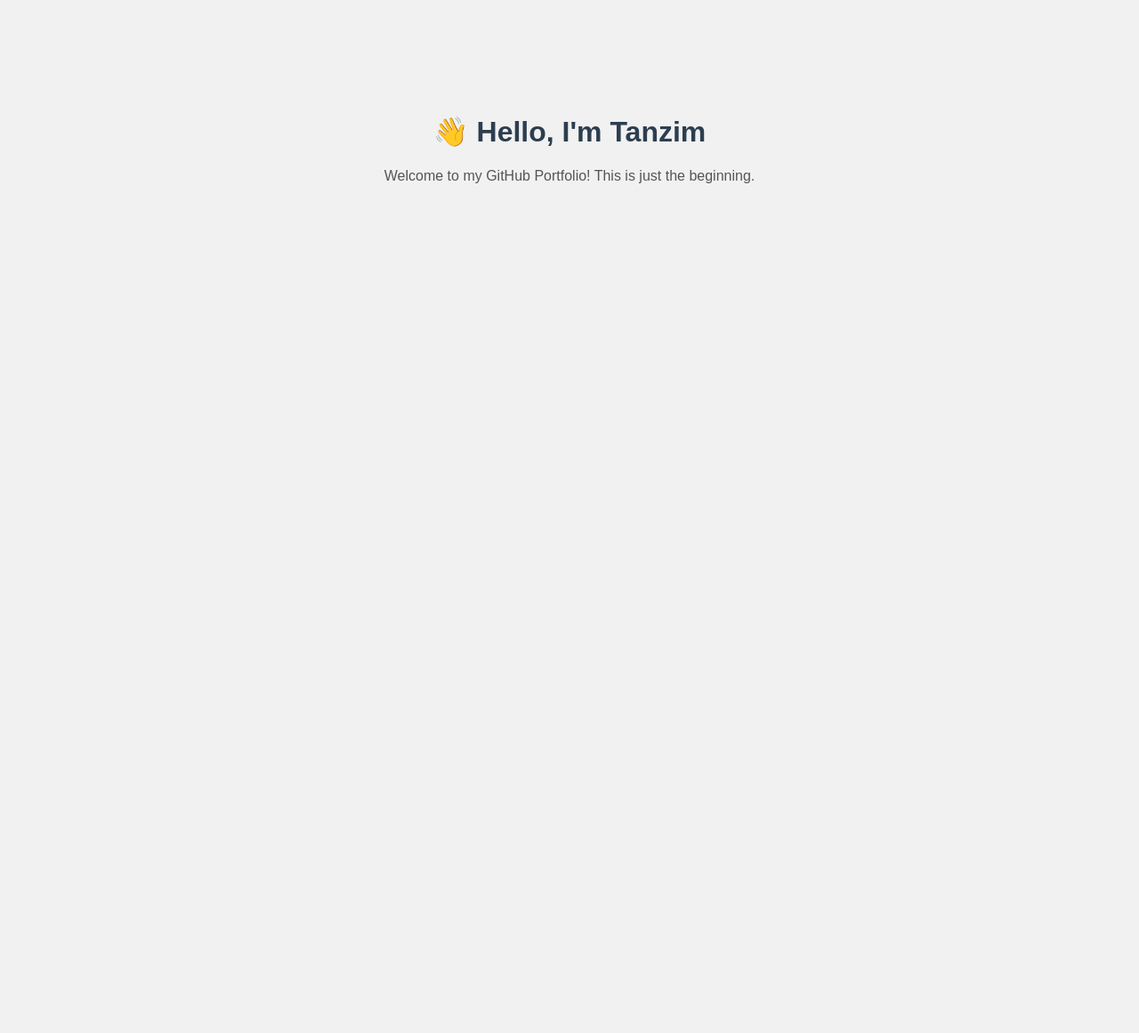
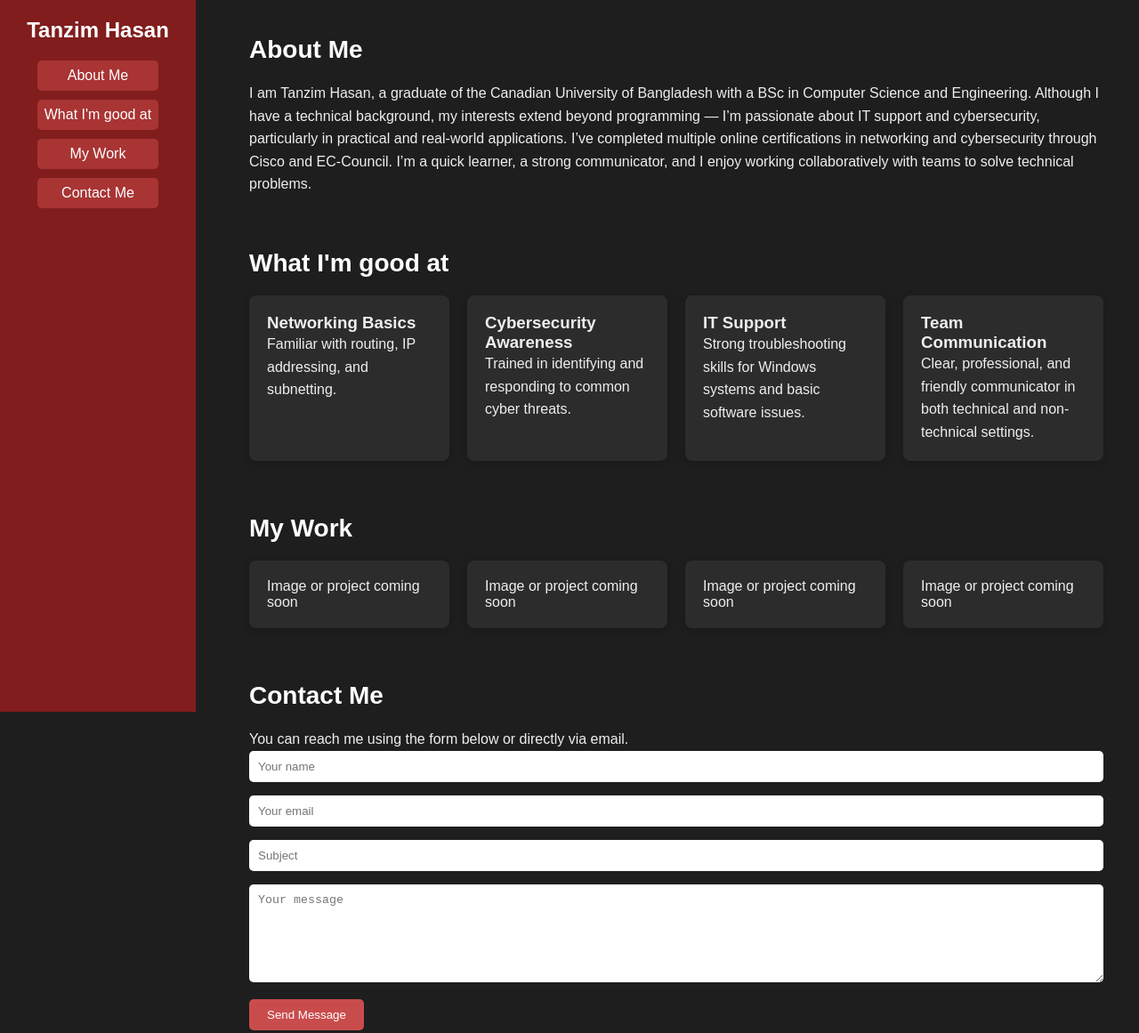
Before and after one commit to TH-Antik/Tanzim-portfolio, a plain HTML site: page index.html in a window 1280 px wide. Shown: the whole page at 89% size. Before the commit the page ends 800 px from the top, so only its background shows below. Drawn offline with Linux system fonts and the light colour scheme.

Commit message:
Update index.html

```diff
--- a/index.html
+++ b/index.html
@@ -2,24 +2,109 @@
 <html lang="en">
 <head>
   <meta charset="UTF-8">
-    <title>Tanzim Portfolio</title>
+  <meta name="viewport" content="width=device-width, initial-scale=1.0">
+  <title>Tanzim Hasan - Portfolio</title>
   <style>
-        body {
-            font-family: Arial, sans-serif;
-            background-color: #f1f1f1;
-            text-align: center;
-            padding-top: 100px;
+    * { margin: 0; padding: 0; box-sizing: border-box; }
+    body { display: flex; font-family: Arial, sans-serif; background-color: #1e1e1e; color: #eee; }
+    aside {
+      width: 220px; background-color: #811d1d; padding: 20px; height: 100vh; position: fixed;
+      display: flex; flex-direction: column; align-items: center; text-align: center;
     }
-        h1 {
-            color: #2c3e50;
+    aside h1 { color: #fff; margin-bottom: 10px; font-size: 24px; }
+    nav a {
+      display: block; color: #fff; text-decoration: none; margin: 10px 0; padding: 8px;
+      background-color: #a93434; border-radius: 5px;
     }
-        p {
-            color: #555;
+    nav a:hover { background-color: #c94c4c; }
+    .container {
+      margin-left: 240px; padding: 40px; flex-grow: 1;
     }
+    section { margin-bottom: 60px; }
+    h2 { margin-bottom: 20px; font-size: 28px; color: #fff; }
+    p, li { font-size: 16px; line-height: 1.6; }
+    ul { list-style: none; padding-left: 0; }
+    .skills, .projects { display: grid; grid-template-columns: repeat(auto-fit, minmax(200px, 1fr)); gap: 20px; }
+    .card {
+      background-color: #2c2c2c; padding: 20px; border-radius: 8px; box-shadow: 0 2px 8px rgba(0,0,0,0.2);
+    }
+    .contact-form input, .contact-form textarea {
+      width: 100%; padding: 10px; margin-bottom: 15px;
+      border: none; border-radius: 5px;
+    }
+    .contact-form button {
+      background-color: #c94c4c; color: white; padding: 10px 20px; border: none; border-radius: 5px;
+      cursor: pointer;
+    }
+    .contact-form button:hover { background-color: #e75a5a; }
   </style>
 </head>
 <body>
-    <h1>👋 Hello, I'm Tanzim</h1>
-    <p>Welcome to my GitHub Portfolio! This is just the beginning.</p>
+  <aside>
+    <h1>Tanzim Hasan</h1>
+    <nav>
+      <a href="#about">About Me</a>
+      <a href="#skills">What I'm good at</a>
+      <a href="#work">My Work</a>
+      <a href="#contact">Contact Me</a>
+    </nav>
+  </aside>
+
+  <div class="container">
+    <section id="about">
+      <h2>About Me</h2>
+      <p>
+        I am Tanzim Hasan, a graduate of the Canadian University of Bangladesh with a BSc in Computer Science and Engineering.
+        Although I have a technical background, my interests extend beyond programming — I’m passionate about IT support and
+        cybersecurity, particularly in practical and real-world applications. I’ve completed multiple online certifications in networking and
+        cybersecurity through Cisco and EC-Council. I’m a quick learner, a strong communicator, and I enjoy working collaboratively
+        with teams to solve technical problems.
+      </p>
+    </section>
+
+    <section id="skills">
+      <h2>What I'm good at</h2>
+      <div class="skills">
+        <div class="card">
+          <h3>Networking Basics</h3>
+          <p>Familiar with routing, IP addressing, and subnetting.</p>
+        </div>
+        <div class="card">
+          <h3>Cybersecurity Awareness</h3>
+          <p>Trained in identifying and responding to common cyber threats.</p>
+        </div>
+        <div class="card">
+          <h3>IT Support</h3>
+          <p>Strong troubleshooting skills for Windows systems and basic software issues.</p>
+        </div>
+        <div class="card">
+          <h3>Team Communication</h3>
+          <p>Clear, professional, and friendly communicator in both technical and non-technical settings.</p>
+        </div>
+      </div>
+    </section>
+
+    <section id="work">
+      <h2>My Work</h2>
+      <div class="projects">
+        <div class="card">Image or project coming soon</div>
+        <div class="card">Image or project coming soon</div>
+        <div class="card">Image or project coming soon</div>
+        <div class="card">Image or project coming soon</div>
+      </div>
+    </section>
+
+    <section id="contact">
+      <h2>Contact Me</h2>
+      <p>You can reach me using the form below or directly via email.</p>
+      <form class="contact-form">
+        <input type="text" name="name" placeholder="Your name">
+        <input type="email" name="email" placeholder="Your email">
+        <input type="text" name="subject" placeholder="Subject">
+        <textarea name="message" rows="6" placeholder="Your message"></textarea>
+        <button type="submit">Send Message</button>
+      </form>
+    </section>
+  </div>
 </body>
 </html>
```
Lines whose indentation alone changed are shown as unchanged.
